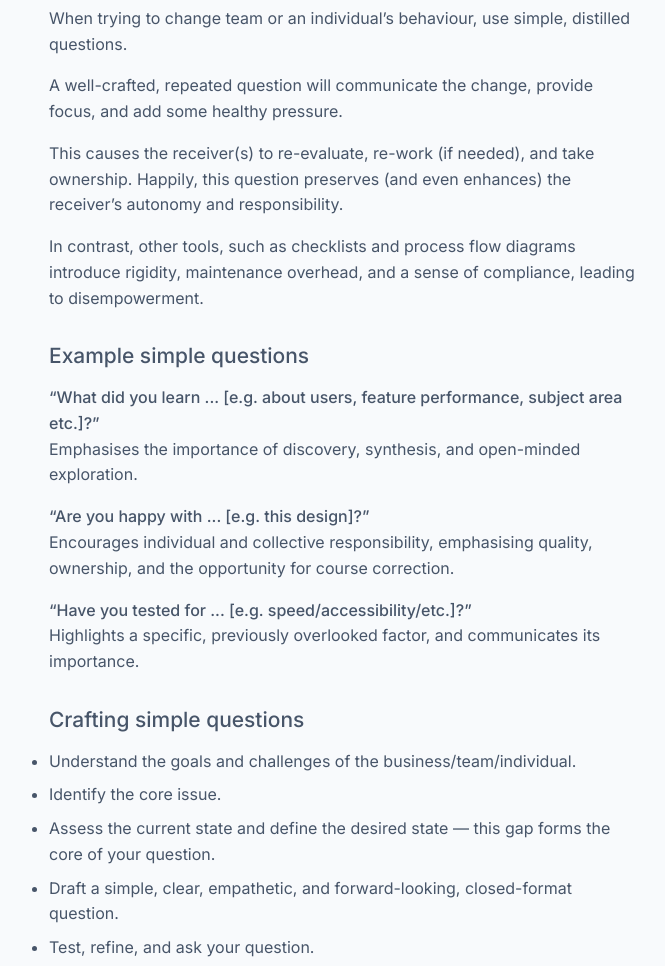
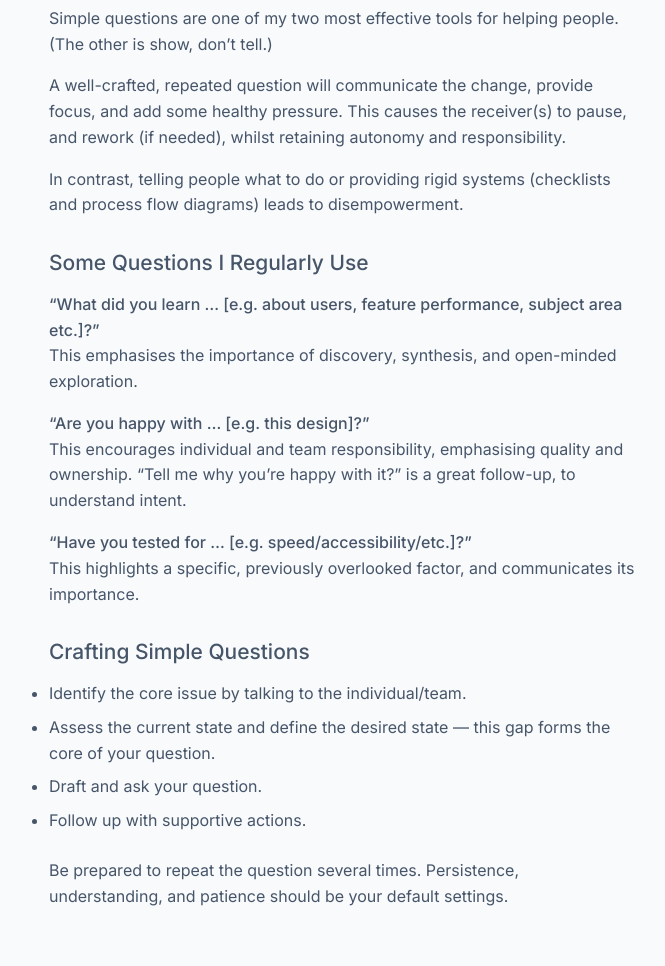
Before and after one commit to philiptwine/philiptwine.github.io, an Eleventy site: page src/posts/the-transformative-power.md in a window 1280 px wide. Shown: the part 292-1258 px from the top of the page, without its empty margins (297-962 px from the left). Built offline with nearby package versions, Linux system fonts and the light colour scheme; Eleventy itself is replaced by a stand-in of ours; files that its build step writes are made by us from their sources.

Commit message:
Update Simple Question text

```diff
--- a/src/posts/the-transformative-power.md
+++ b/src/posts/the-transformative-power.md
@@ -1,34 +1,33 @@
 ---
-title: The Transformative Power of Simple Questions
+title: Use Simple Questions to Empower People
 date: 2024-03-01
 ---
 
-# The Transformative Power of Simple Questions
-When trying to change team or an individual’s behaviour, use simple, distilled questions.
+# Use Simple Questions to Empower People
+Simple questions are one of my two most effective tools for helping people. (The other is show, don’t tell.)
 
-A well-crafted, repeated question will communicate the change, provide focus, and add some healthy pressure.
+A well-crafted, repeated question will communicate the change, provide focus, and add some healthy pressure. This causes the receiver(s) to pause, and rework (if needed), whilst retaining autonomy and responsibility.
 
-This causes the receiver(s) to re-evaluate, re-work (if needed), and take ownership. Happily, this question preserves (and even enhances) the receiver’s autonomy and responsibility.
+In contrast, telling people what to do or providing rigid systems (checklists and process flow diagrams) leads to disempowerment.
 
-In contrast, other tools, such as checklists and process flow diagrams introduce rigidity, maintenance overhead, and a sense of compliance, leading to disempowerment.
+## Some Questions I Regularly Use
 
-## Example simple questions
-### “What did you learn ... [e.g. about users, feature performance, subject area etc.]?”
-Emphasises the importance of discovery, synthesis, and open-minded exploration.
+### “What did you learn … [e.g. about users, feature performance, subject area etc.]?”
+This emphasises the importance of discovery, synthesis, and open-minded exploration.
 
-### “Are you happy with ... [e.g. this design]?”
-Encourages individual and collective responsibility, emphasising quality, ownership, and the opportunity for course correction.
+### “Are you happy with … [e.g. this design]?”
 
-### “Have you tested for ... [e.g. speed/accessibility/etc.]?”
-Highlights a specific, previously overlooked factor, and communicates its importance.
+This encourages individual and team responsibility, emphasising quality and ownership. “Tell me why you’re happy with it?” is a great follow-up, to understand intent.
 
-## Crafting simple questions
+### “Have you tested for … [e.g. speed/accessibility/etc.]?”
 
-- Understand the goals and challenges of the business/team/individual.
-- Identify the core issue.
+This highlights a specific, previously overlooked factor, and communicates its importance.
+
+## Crafting Simple Questions
+
+- Identify the core issue by talking to the individual/team.
 - Assess the current state and define the desired state — this gap forms the core of your question.
-- Draft a simple, clear, empathetic, and forward-looking, closed-format question.
-- Test, refine, and ask your question.
+- Draft and ask your question.
 - Follow up with supportive actions.
 
-Be prepared to repeat the question multiple times. Persistence, understanding, and patience should be your default settings.
+Be prepared to repeat the question several times. Persistence, understanding, and patience should be your default settings.
```
